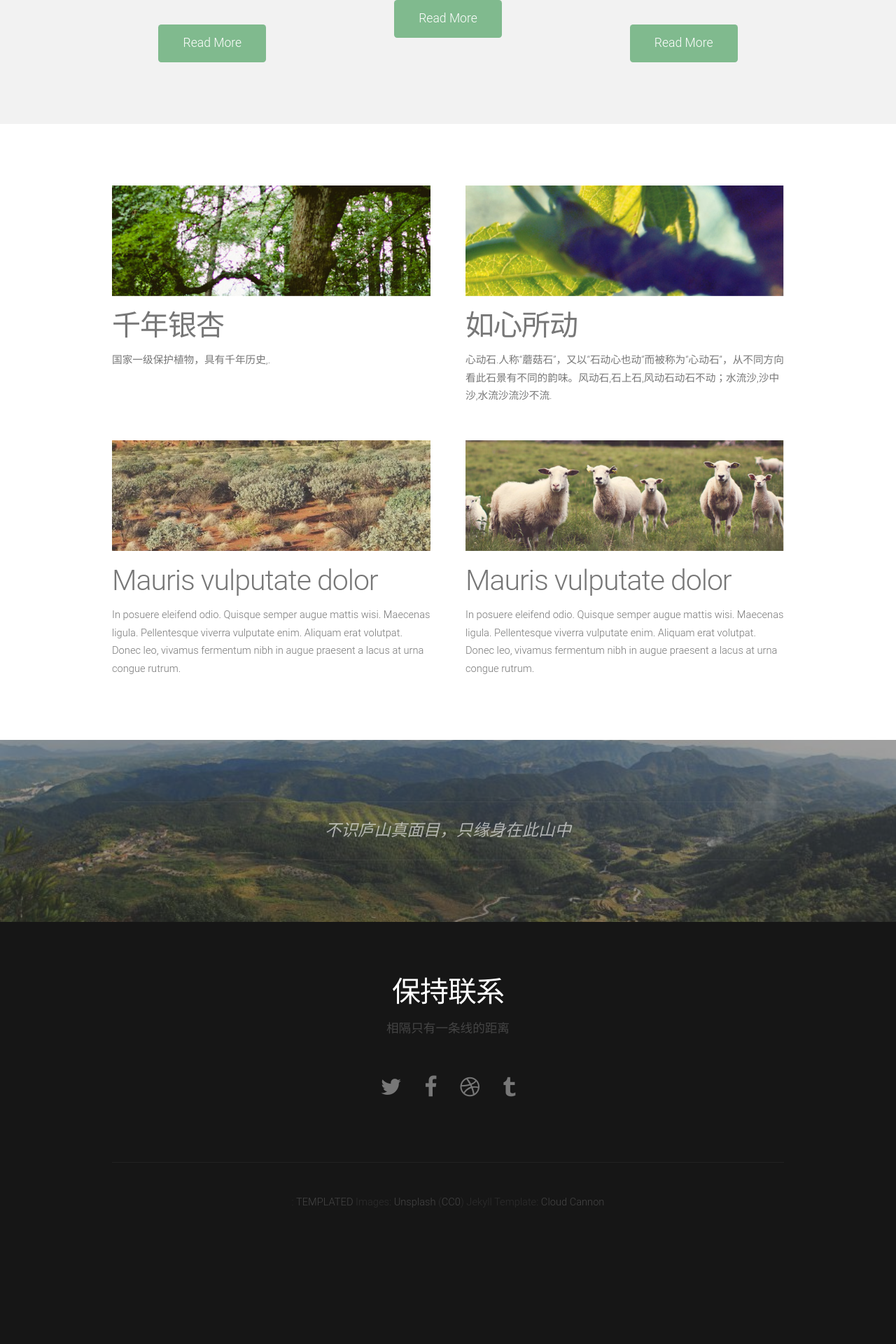
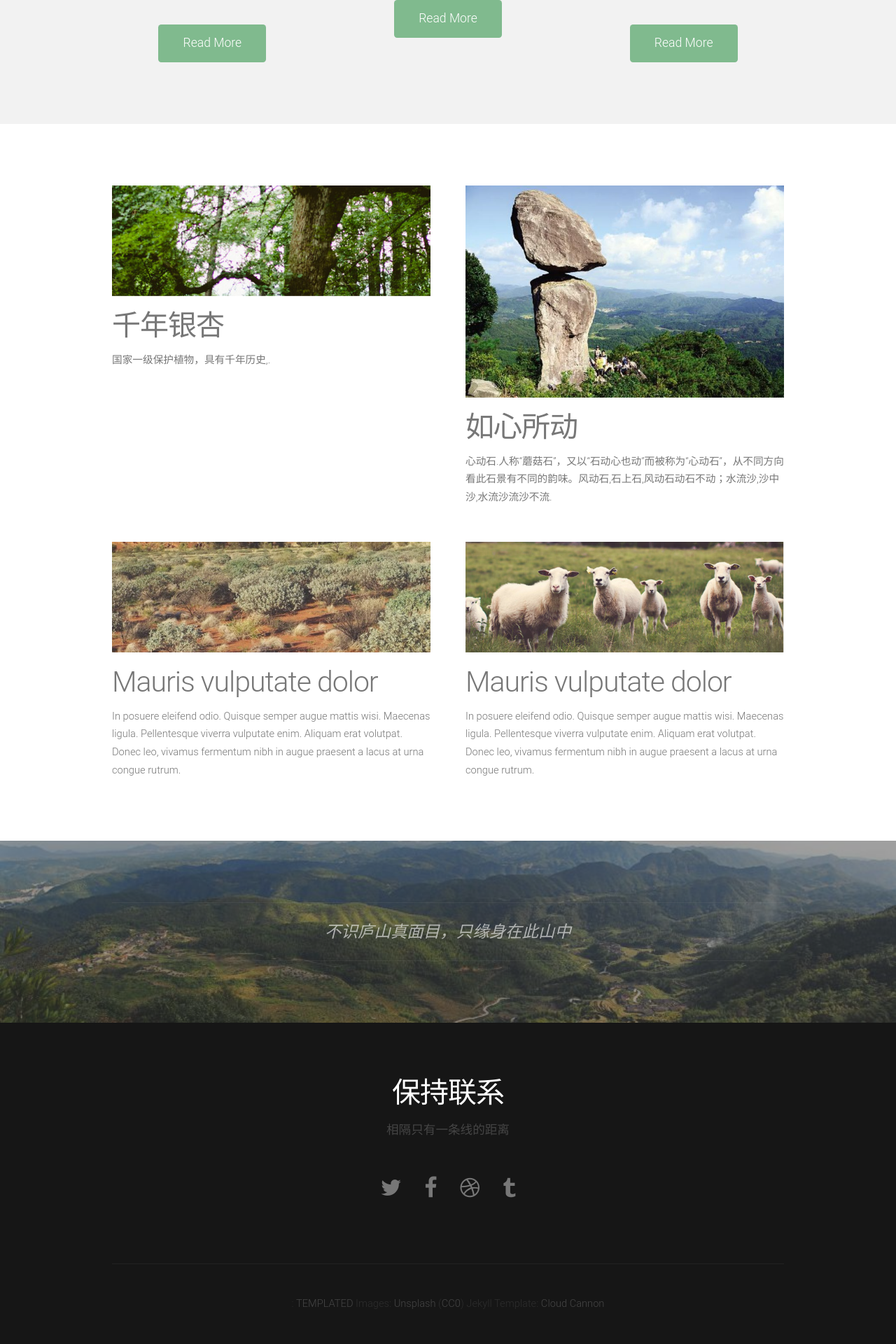
Before and after one commit to yuejianhua/caixiyan.github.io, a Jekyll site: the page built from index.html, in a window 1280 px wide. Shown: the part 1102-3022 px from the top of the page at 70% size. Built offline with Jekyll 4.4.1, drawn with Linux system fonts in a browser that asks for light colours; the list of posts is cut into pages by our own code; before the commit the page ends 2877 px from its top, so only the background shows below that.

Commit message:
Update index.html

```diff
--- a/index.html
+++ b/index.html
@@ -47,7 +47,7 @@
 					<p>国家一级保护植物，具有千年历史,.</p>
 				</section>
 				<section class="6u">
-					<a href="#" class="image full"><img src="/assets/images/pic02.jpg" alt=""></a>
+					<a href="#" class="image full"><img src="/assets/images/xindongshi.jpg" alt=""></a>
 					<header>
 						<h2>如心所动</h2>
 					</header>
```
